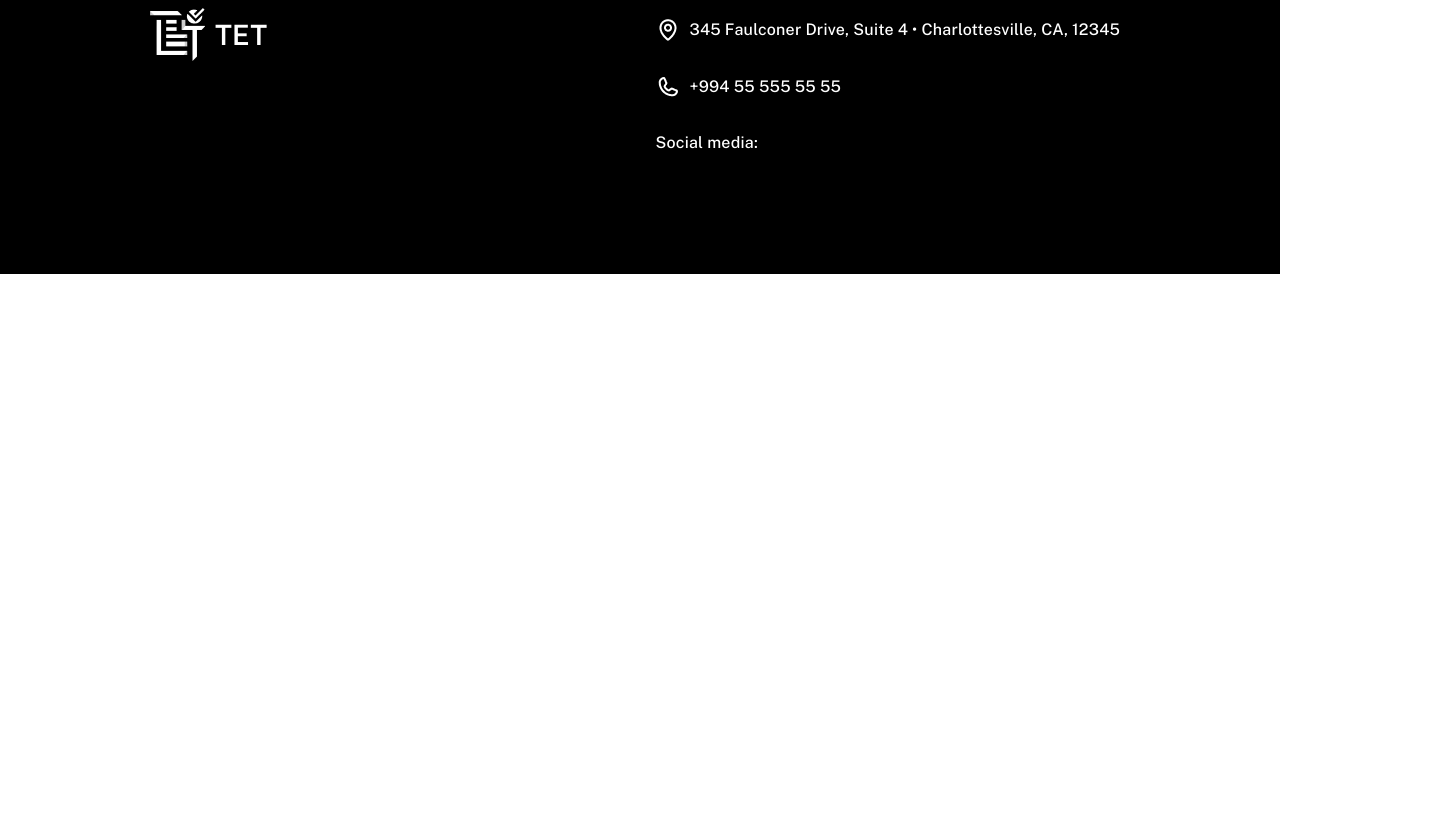
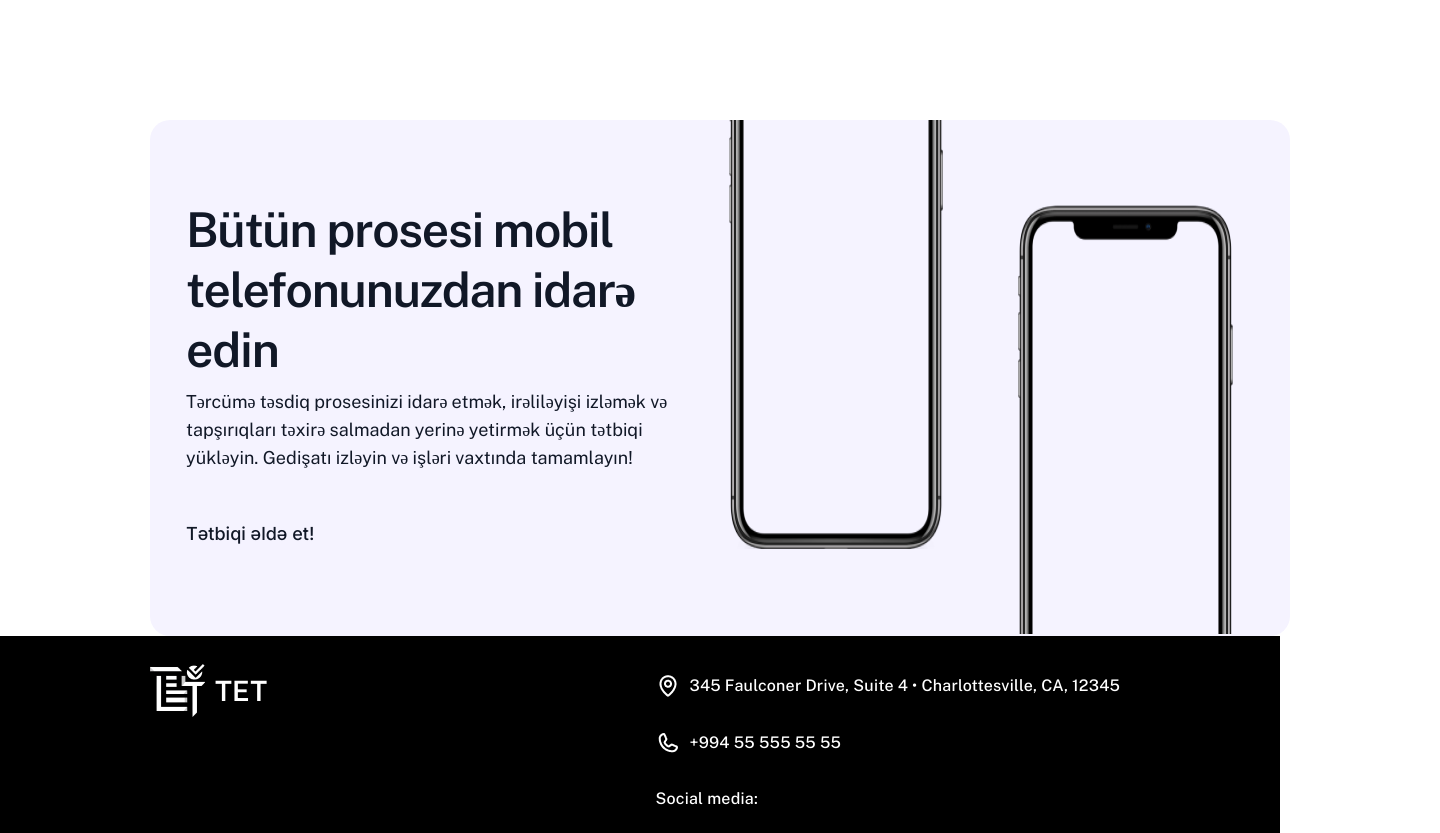
Before and after one commit to NuraibEsger/TET_UI, a React (Create React App) app: page / in a window 1280 px wide. Shown: the part 1540-2373 px from the top of the page, 1440 px wide, since content can reach past the window. Before the commit the page ends 1814 px from the top, so only its background shows below. Built offline with nearby package versions, Linux system fonts and the light colour scheme.

Commit message:
Mobil component was created

```diff
--- /dev/null
+++ b/src/assets/css/mobil.module.css
@@ -0,0 +1,96 @@
+@import url("https://fonts.googleapis.com/css2?family=Inter:wght@100..900&display=swap");
+
+.container {
+    display: flex;
+    width: 1140px;
+    align-items: center;
+    gap: 20px;
+    border-radius: 20px;
+    background: #F5F3FF;
+}
+
+.content {
+    display: flex;
+    padding-left: 36px;
+    flex-direction: column;
+    align-items: flex-start;
+    gap: 48px;
+    flex: 1 0 0;
+}
+
+.image {
+    width: 561px;
+    height: 516px;
+    flex-shrink: 0;
+}
+
+.heading {
+    display: flex;
+    flex-direction: column;
+    align-items: flex-start;
+    gap: 8px;
+    align-self: stretch;
+}
+
+.heading h1 {
+    color: var(--Neutral-900, #111827);
+    font-feature-settings: 'liga' off;
+    font-family: "Public Sans";
+    font-size: 48px;
+    font-style: normal;
+    font-weight: 600;
+    line-height: 60px;
+    /* 125% */
+    letter-spacing: -1.2px;
+    align-self: stretch;
+}
+
+.heading p {
+    color: var(--Neutral-900, #111827);
+    font-feature-settings: 'liga' off;
+    font-family: "Public Sans";
+    font-size: 18px;
+    font-style: normal;
+    font-weight: 400;
+    line-height: 28px;
+    /* 155.556% */
+    align-self: stretch;
+}
+
+.app {
+    display: flex;
+    flex-direction: column;
+    align-items: flex-start;
+    gap: var(--spacing-sm, 8px);
+}
+
+.app h3 {
+    color: var(--Neutral-900, #111827);
+    font-feature-settings: 'liga' off;
+
+    /* Body lg / Medium */
+    font-family: Inter;
+    font-size: 18px;
+    font-style: normal;
+    font-weight: 500;
+    line-height: 28px;
+    /* 155.556% */
+}
+
+.image {
+    display: flex;
+    width: 561px;
+    height: 516px;
+    flex-shrink: 0;
+    gap: 75px;
+}
+
+.image img {
+    width: 214.365px;
+    height: 428.73px;
+    flex-shrink: 0;
+}
+
+.second {
+    margin-top: 85px;
+}
--- a/src/components/ContentArea.jsx
+++ b/src/components/ContentArea.jsx
@@ -1,8 +1,5 @@
 import classes from "../assets/css/contentArea.module.css";
 import firstImg from "../assets/images/specify event details card.png";
-import secondImg from "../assets/images/user 2.png";
-import thirdImg from "../assets/images/user 3.png";
-import fourthImg from "../assets/images/user 1.png";
 import arrowImg from "../assets/images/ArrowRight.png";
 import Button from "./Button";
 
@@ -21,9 +18,6 @@ export default function ContentArea() {
       </div>
       <div className={classes.contentRight}>
         <img src={firstImg} className={`${classes.imageStack} ${classes.firstImg}`} alt="" />
-        <img src={secondImg} className={`${classes.imageStack} ${classes.secondImg}`} alt="" />
-        <img src={thirdImg} className={`${classes.imageStack} ${classes.thirdImg}`} alt="" />
-        <img src={fourthImg} className={`${classes.imageStack} ${classes.fourthImg}`} alt="" />
       </div>
     </main>
   );
--- /dev/null
+++ b/src/components/Mobil.jsx
@@ -0,0 +1,30 @@
+import classes from "../assets/css/mobil.module.css";
+import phoneImg from "../assets/images/iPhone X.png"
+import phoneImg2 from "../assets/images/iPhone X (1).png"
+
+export default function Mobil() {
+  return (
+    <div className={classes.container}>
+      <div className={classes.content}>
+        <div className={classes.heading}>
+          <h1>Bütün prosesi mobil telefonunuzdan idarə edin</h1>
+          <p>
+            Tərcümə təsdiq prosesinizi idarə etmək, irəliləyişi izləmək və
+            tapşırıqları təxirə salmadan yerinə yetirmək üçün tətbiqi yükləyin.
+            Gedişatı izləyin və işləri vaxtında tamamlayın!
+          </p>
+        </div>
+        <div className={classes.app}>
+            <h3>Tətbiqi əldə et!</h3>
+            <div className={classes.badges}>
+
+            </div>
+        </div>
+      </div>
+      <div className={classes.image}>
+        <img src={phoneImg2} alt="" />
+        <img src={phoneImg} className={classes.second} alt="" />
+      </div>
+    </div>
+  );
+}
--- a/src/pages/HomePage.jsx
+++ b/src/pages/HomePage.jsx
@@ -1,6 +1,7 @@
 import Questions from "../components/Questions";
 import classes from "../assets/css/home.module.css"
 import Translate from "../components/Translate";
+import Mobil from "../components/Mobil";
 
 
 export default function Home() {
@@ -8,6 +9,7 @@ export default function Home() {
     <div className={classes.main}>
       <Translate />
       <Questions />
+      <Mobil />
     </div>
   )
 }
```
Also changed, not shown: src/assets/images/iPhone X (1).png (added), src/assets/images/iPhone X.png (added).
